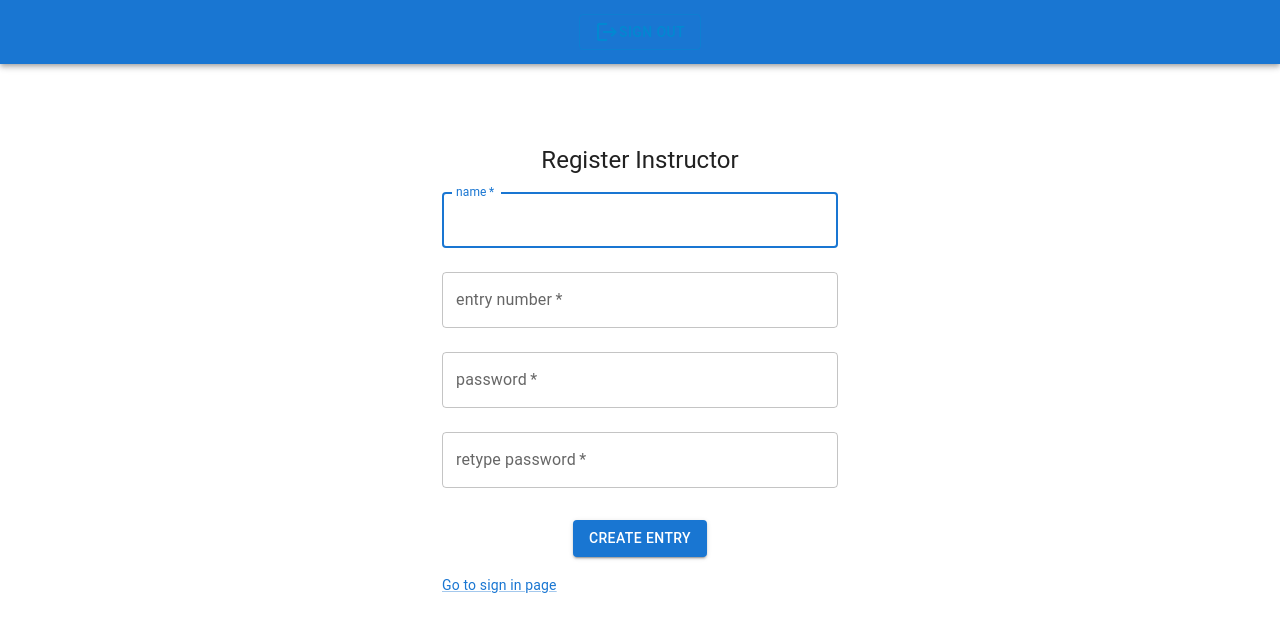
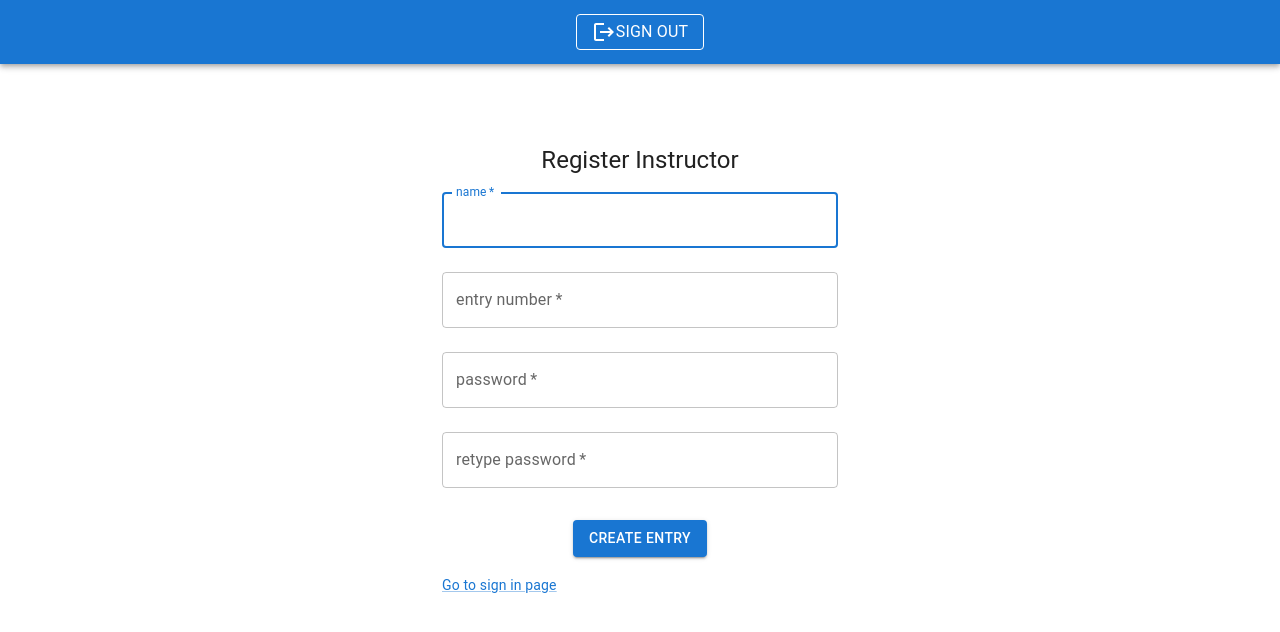
Before and after one commit to Kevin-379/COL732-frontend, a React (Create React App) app: page /Admin in a window 1280 px wide. Shown: the top 632 px of the page. Built offline with nearby package versions, Linux system fonts and the light colour scheme.

Commit message:
NavBar visibility improved | title changed

```diff
--- a/public/index.html
+++ b/public/index.html
@@ -24,7 +24,7 @@
       work correctly both with client-side routing and a non-root public URL.
       Learn how to configure a non-root public URL by running `npm run build`.
     -->
-    <title>React App</title>
+    <title>Virtual Machine Tool</title>
   </head>
   <body>
     <noscript>You need to enable JavaScript to run this app.</noscript>
--- a/src/App.tsx
+++ b/src/App.tsx
@@ -15,6 +15,7 @@ import CreateAsmt from "./pages/CreateAsmt";
 import ViewMembers from "./pages/ViewMembers";
 import ManageAssignmentPage from "./pages/ManageAssignmentPage";
 function App() {
+  // currently the theme is not changing
   const [darkMode, setDarkMode] = useState(false);
   const theme = (darkMode ? darkTheme : lightTheme);
 
--- a/src/components/NavBar.tsx
+++ b/src/components/NavBar.tsx
@@ -3,6 +3,7 @@ import {
     MenuItem,
     Button,
     Toolbar,
+    Typography,
   } from "@mui/material";
   import { Logout, Home } from "@mui/icons-material";
 
@@ -20,14 +21,16 @@ function NavBar(){
         >
             { window.location.pathname !=='/Admin' &&
           <MenuItem component={Link} to="/Dashboard">
+            <Button variant="outlined" color="inherit">
               <Home></Home>
               Home
+            </Button>
           </MenuItem>
             }
           <MenuItem component={Link} to="/">
-            <Button variant="outlined" color="info" onClick={()=>{window.sessionStorage.setItem('token','')}}>
+            <Button variant="outlined" color="inherit" onClick={()=>{window.sessionStorage.setItem('token','')}}>
               <Logout></Logout>
-              Sign out
+              <Typography> Sign Out </Typography>
               </Button>
           </MenuItem>
         </Toolbar>
```
